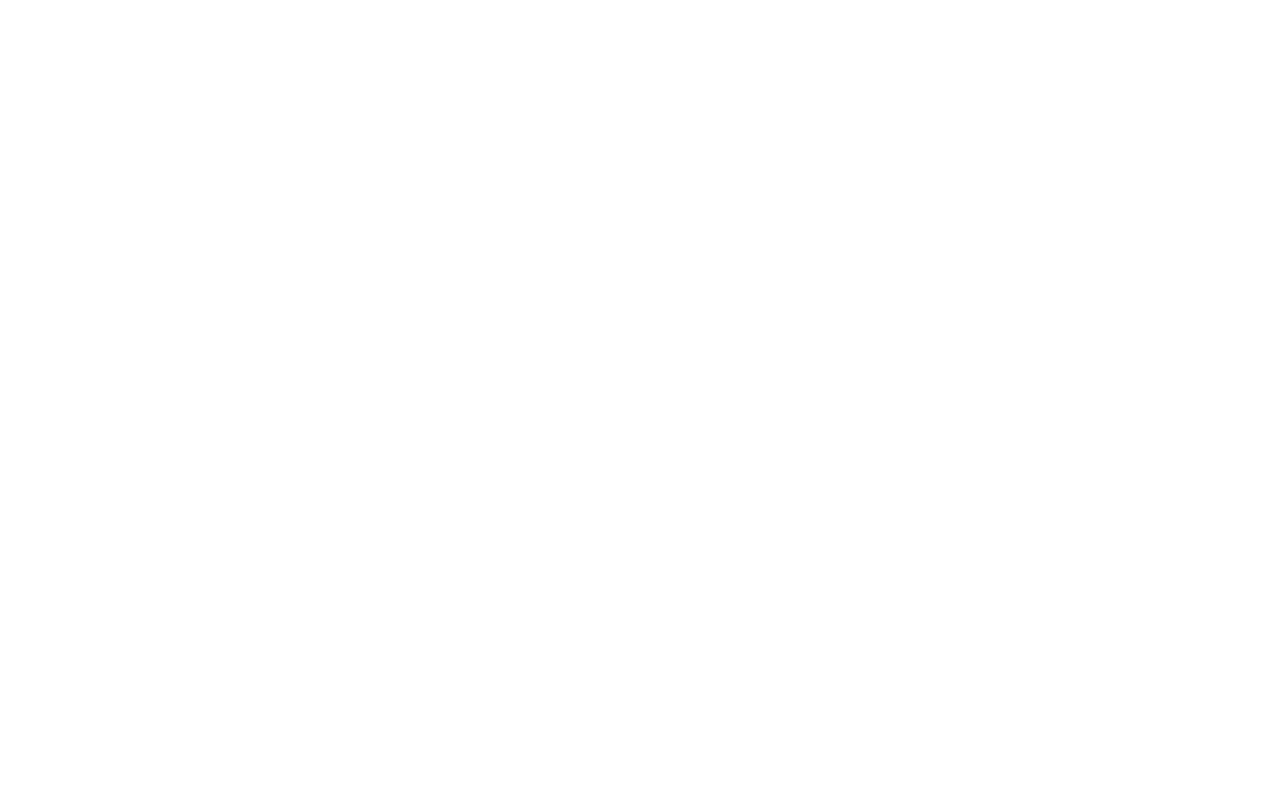
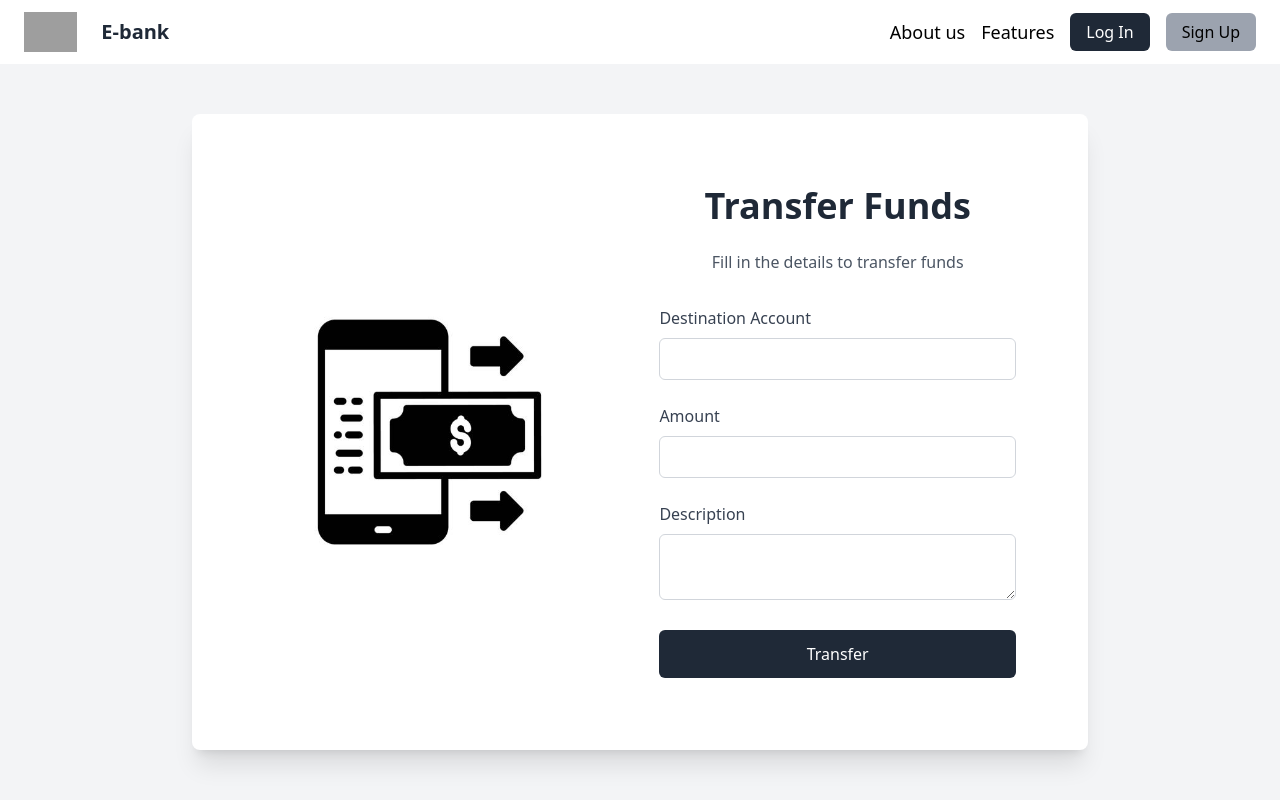
Before and after one commit to Grupo-3-Kinal2024/React_Bank_Group3, a React (Vite) app: page /transferAccount in a window 1280 px wide. Before the commit this address had no page. Built offline with nearby package versions, Linux system fonts and the light colour scheme; grey boxes are pictures that could not be loaded.

Commit message:
design TransferAccount

```diff
--- /dev/null
+++ b/src/pages/TransferAccountPage.jsx
@@ -0,0 +1,49 @@
+import { useForm } from 'react-hook-form';
+import { Link } from 'react-router-dom';
+import Navbar from '../components/navbar/Navbar';
+import transferImg from '../assets/img/transfer.jpg';
+
+export const TransferAccountPage = () => {
+    const { register, handleSubmit, formState: { errors } } = useForm();
+
+    const onSubmit = (data) => {
+        console.log(data);
+    };
+
+    return (
+        <>
+            <Navbar />
+            <div className="min-h-[calc(100vh-64px)] flex flex-col items-center justify-center bg-gray-100 py-12">
+                <div className="bg-white p-10 rounded-lg shadow-xl w-full max-w-4xl flex flex-col lg:flex-row">
+                    <div className="w-full p-2 flex items-center justify-center">
+                        <img src={transferImg} alt="Illustration" className="w-full h-auto max-w-sm object-center object-cover" />
+                    </div>
+                    <div className="w-full p-8 flex flex-col justify-center">
+                        <h2 className="text-4xl font-bold mb-6 text-center text-gray-800">Transfer Funds</h2>
+                        <p className="text-center text-gray-600 mb-8">Fill in the details to transfer funds</p>
+                        <form onSubmit={handleSubmit(onSubmit)} className="w-full">
+                            <div className="mb-6">
+                                <label className="block text-gray-700 mb-2" htmlFor="destinationAccount">Destination Account</label>
+                                <input type="number" id="destinationAccount" {...register("destinationAccount", { required: true })} className="w-full px-4 py-2 border border-gray-300 rounded-md focus:outline-none focus:ring-2 focus:ring-gray-500" />
+                                {errors.destinationAccount && <span className="text-red-500">This field is required</span>}
+                            </div>
+                            <div className="mb-6">
+                                <label className="block text-gray-700 mb-2" htmlFor="amount">Amount</label>
+                                <input type="number" id="amount" {...register("amount", { required: true })} className="w-full px-4 py-2 border border-gray-300 rounded-md focus:outline-none focus:ring-2 focus:ring-gray-500" />
+                                {errors.amount && <span className="text-red-500">This field is required</span>}
+                            </div>
+                            <div className="mb-6">
+                                <label className="block text-gray-700 mb-2" htmlFor="description">Description</label>
+                                <textarea id="description" {...register("description", { required: true })} className="w-full px-4 py-2 border border-gray-300 rounded-md focus:outline-none focus:ring-2 focus:ring-gray-500" />
+                                {errors.description && <span className="text-red-500">This field is required</span>}
+                            </div>
+                            <button type="submit" className="w-full bg-gray-800 text-white py-3 rounded-md hover:bg-gray-700 focus:outline-none focus:ring-2 focus:ring-gray-500">Transfer</button>
+                        </form>
+                    </div>
+                </div>
+            </div>
+        </>
+    );
+};
+
+export default TransferAccountPage;
--- a/src/routes/main.routes.jsx
+++ b/src/routes/main.routes.jsx
@@ -1,11 +1,12 @@
 import React, { lazy } from 'react';
-
 const Home = lazy(() => import('../pages/HomePage.jsx'));
 const Account = lazy(() => import('../pages/AccountPage.jsx'));
+const TransferAccount = lazy(() => import('../pages/TransferAccountPage.jsx'));
 
 const mainRoutes = [
     { path: '/', element: <Home /> },
-    { path: '/account', element: <Account />}
+    { path: '/account', element: <Account />},
+    { path: '/transferAccount', element: <TransferAccount />}
 ]
 
 export default mainRoutes;
```
Also changed, not shown: src/assets/img/transfer.jpg (added).
